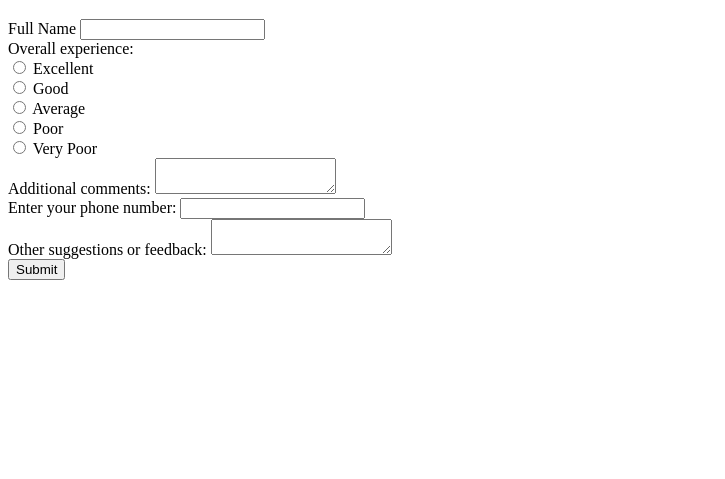
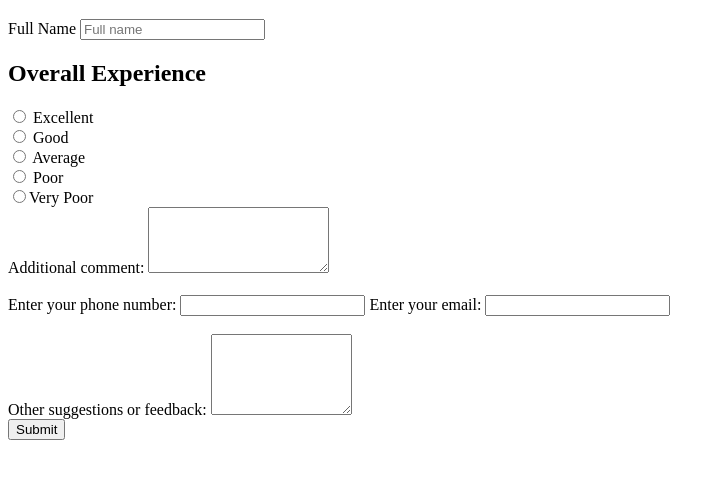
Before and after one commit to hulkarsharif/html, a plain HTML site: page assignments/assignment-8/index.html in a window 1280 px wide. Shown: the part 61-540 px from the top of the page, without its empty margins (0-725 px from the left). Drawn offline with Linux system fonts and the light colour scheme.

Commit message:
Fix the elements

```diff
--- a/assignments/assignment-8/index.html
+++ b/assignments/assignment-8/index.html
@@ -9,57 +9,62 @@
     <body>
         <h1>Customer feedback survey</h1>
         <label for="fullNameInput">Full Name</label>
-        <input type="text" id="FulNnameInput" name="Full name" /><br />
+        <input
+            type="text"
+            placeholder="Full name"
+            id="fullNnameInput"
+            name="fullName"
+            required
+        /><br />
 
-        <label for="rating">Overall experience:</label><br />
-        <input type="radio" id="excellent" name="" value="excellent" required />
-        <label for="excellent">Excellent</label><br />
+        <h2>Overall Experience</h2>
+
         <input
             type="radio"
-            id="good"
+            id="excellent"
             name="fav_languages"
-            value="good"
-            required
+            value="excellent"
         />
+        <label for="excellent">Excellent</label>
+        <br />
+
+        <input type="radio" id="good" name="fav_languages" value="good" />
         <label for="good">Good</label><br />
+
+        <input type="radio" id="average" name="fav_languages" value="average" />
+        <label for="average">Average</label><br />
+
+        <input type="radio" id="poor" name="fav_languages" value="poor" />
+        <label for="poor">Poor</label><br />
+
         <input
             type="radio"
-            id="average"
+            id="very poor"
             name="fav_languages"
-            value="average"
-            required
-        />
-        <label for="average">Average</label><br />
-        <input
-            type="radio"
-            id="poor"
-            name="fav_languages"
-            value="poor"
-            required
-        />
-        <label for="poor">Poor</label><br />
-        <input
-            type="radio"
-            id="very-poor"
-            name="fav_languages"
-            value="very-poor"
-            required
-        />
-        <label for="very-poor">Very Poor</label> <br />
-
-        <label for="comments">Additional comments:</label>
-        <textarea id="comments" name="comments"></textarea><br />
-
-        <label for="phone">Enter your phone number:</label>
-        <input
-            type="tel"
-            id="phone"
-            name="phone"
-            pattern="[0-9]{3}-[0-9]{2}-[0-9]{3}"
-        /><br />
+            value="very poor"
+        /><label for="very poor">Very Poor</label><br />
+        <form>
+            <label for="comment">Additional comment:</label>
+            <textarea name="comment" id="comment" rows="4" cols="20"></textarea>
+        </form>
+        <br />
+        <div>
+            <label for="tellInput">Enter your phone number:</label>
+            <input
+                type="tell"
+                required
+                id="tellInput"
+                name="phoneNumber"
+                pattern="[0-9]{3}-[0-9]{2}-[0-9]{3}"
+            />
+            <label for="emailInput">Enter your email:</label>
+            <input type="email" id="emailInput" name="email" />
+        </div>
+        <br />
 
         <label for="feedback">Other suggestions or feedback:</label>
-        <textarea id="feedback" name="feedback"></textarea><br />
+        <textarea name="feedback" id="feedbac" rows="5" cols="15"></textarea
+        ><br />
 
         <input type="submit" value="Submit" />
     </body>
```
